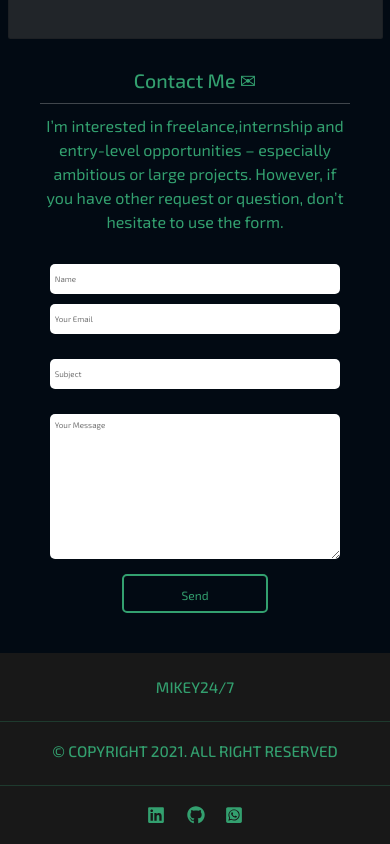
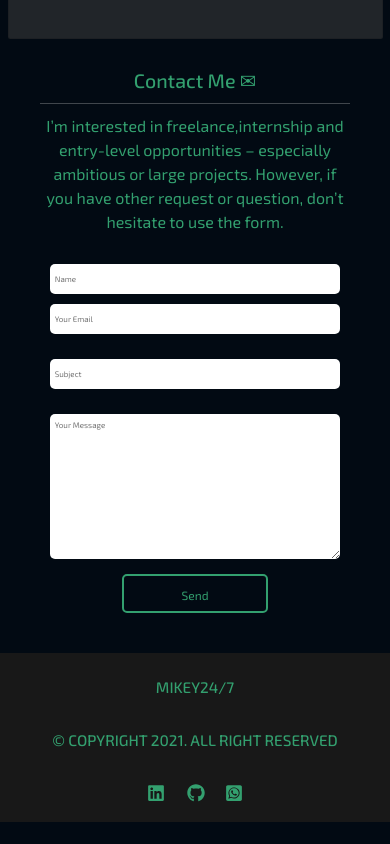
Before and after one commit to mikey247/portfolio, a React (Create React App) app: page / in a window 390 px wide. Shown: the part 3241-4085 px from the top of the page. After the commit the page ends 4063 px from the top, so only its background shows below. Built offline with nearby package versions, Linux system fonts and the light colour scheme.

Commit message:
added-project-and-styling

```diff
--- a/src/components/Footer.js
+++ b/src/components/Footer.js
@@ -43,7 +43,7 @@ const Footer = () => (
           <h3 className="text-uppercase">Mikey24/7</h3>
         </div>
 
-        <hr className="clearfix w-100 d-md-none pb-0" />
+        {/* <hr className="clearfix w-100 d-md-none pb-0" /> */}
 
         <div className={`col-md-12 mt-md-0 mt-3 ${classes.footerDiv}`}>
           <h3 className="text-uppercase">
@@ -51,7 +51,7 @@ const Footer = () => (
           </h3>
         </div>
 
-        <hr className="clearfix w-100 d-md-none pb-0" />
+        {/* <hr className="clearfix w-100 d-md-none pb-0" /> */}
 
         <div className={`col-md-12 mt-md-0 mt-3 ${classes.footerDiv}`}>
           <div className={classes.linksDiv}>
```
